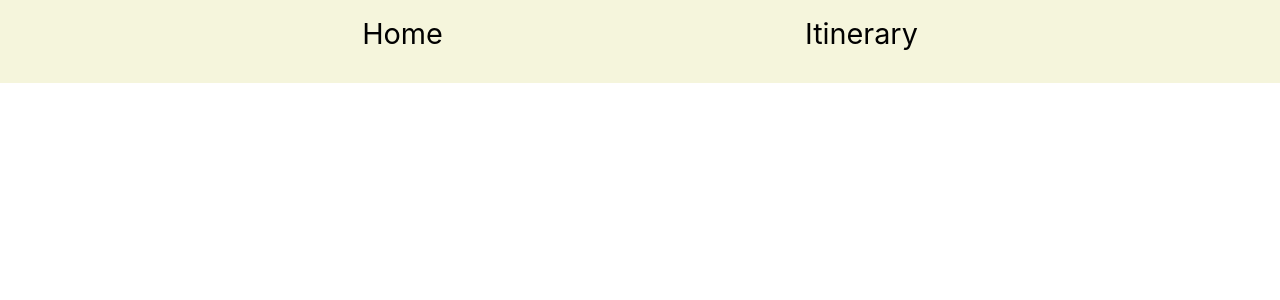
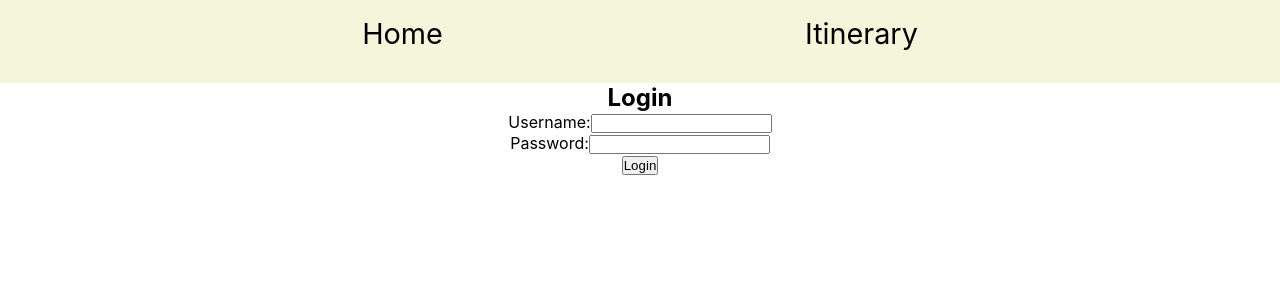
Before and after one commit to seanyang20/simple-travel, a React (Create React App) app in the folder client/: page /login in a window 1280 px wide. Shown: the top 300 px of the page. Built offline with nearby package versions, Linux system fonts and the light colour scheme.

Commit message:
client side login authentication working

```diff
--- a/client/src/pages/Login/Login.js
+++ b/client/src/pages/Login/Login.js
@@ -3,12 +3,52 @@ import React, { Component } from "react";
 
 
 export default class Login extends Component {
+  state = {
+    loginFormData: null,
+  };
 
+  handleChange = (event) => {
+    this.setState({
+      loginFormData: { ...this.state.loginFormData, [event.target.name]: event.target.value },
+    });
+  };
+
+  handleSubmit = (event) => {
+    event.preventDefault();
+    axios
+      .post("http://localhost:8080/login", this.state.loginFormData)
+      .then((response) => {
+        console.log(response.data);
+        sessionStorage.setItem("token", response.data.token);         // using sessionStorage here instead of cookie
+        this.props.history.push({ pathname: "/itinerary" });          // directing user to the itinerary page upon login
+      })
+      .catch((err) => console.error("Error", err));
+  };
 
   render() {
     return (
       <section className="login">
-
+       <h1>Login</h1>
+        <article className="login__container">
+          <form
+            action=""
+            method="POST"
+            className="login__form"
+            onSubmit={this.handleSubmit}
+          >
+            <div className="login__usernameContainer">
+              <label>Username:</label>
+              <input name="user_name" onChange={this.handleChange} />
+            </div>
+            <div className="login__passwordContainer">
+              <label>Password:</label>
+              <input name="password" onChange={this.handleChange} />
+            </div>
+            <button type="submit" className="login__btn">
+              Login
+            </button>
+          </form>
+        </article>
       </section>
     );
   }
```
